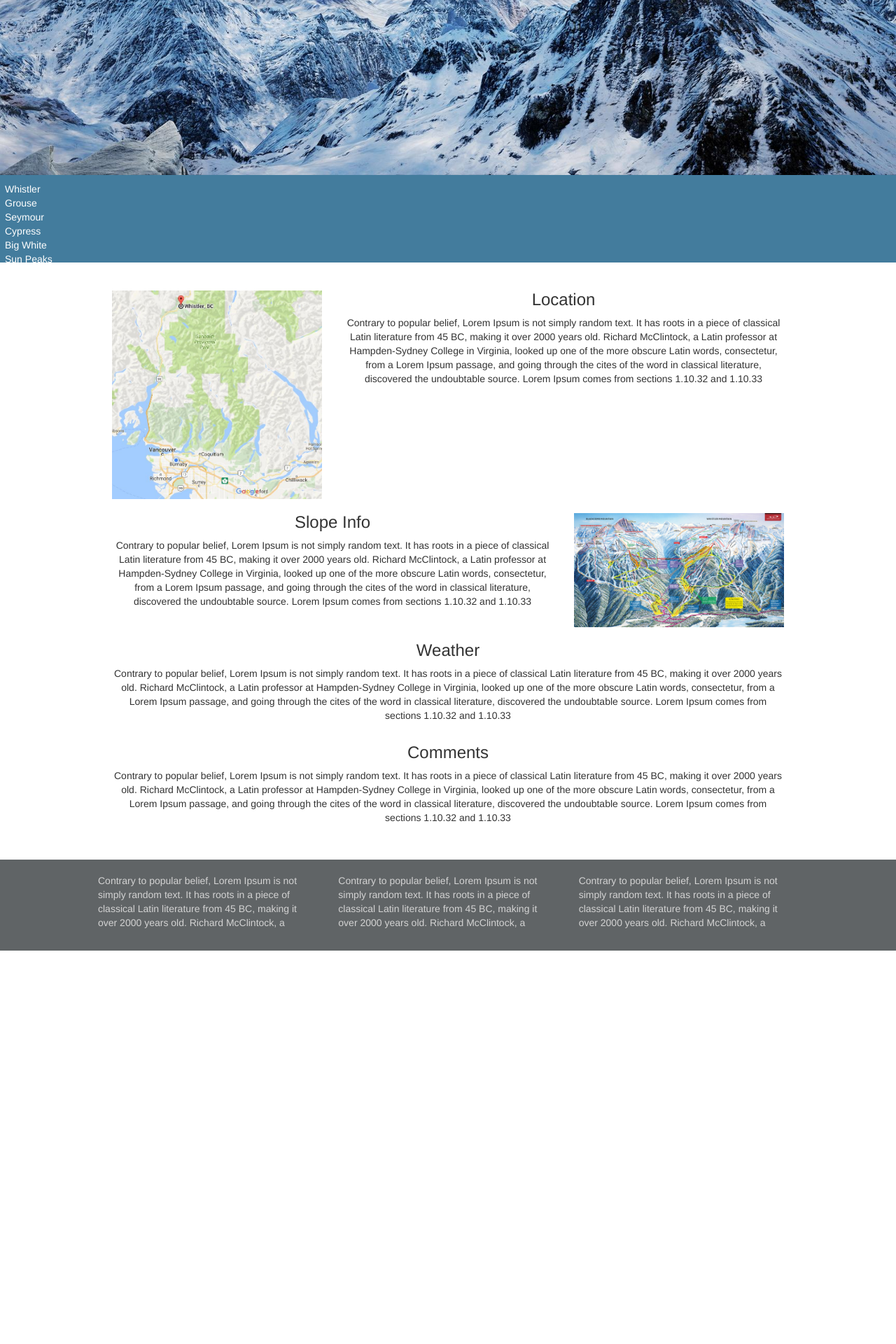
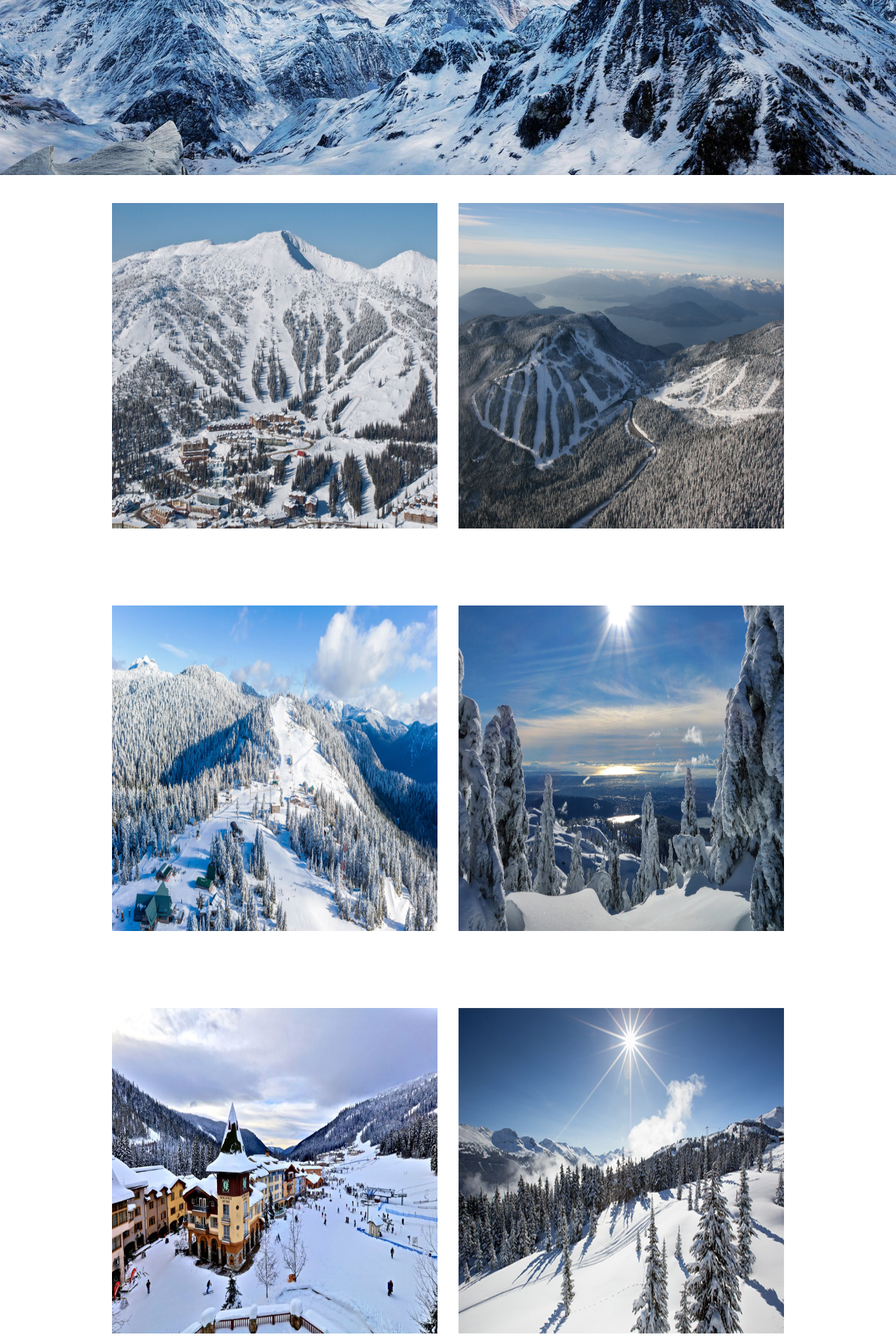
Before and after one commit to jmkim2392/G3_BCBoarding, a PHP site: page /slopes.html in a window 1280 px wide. Shown: the part 595-2515 px from the top of the page at 70% size. Before the commit the page ends 1953 px from the top, so only its background shows below. Run offline with PHP 8.4, Linux system fonts and the light colour scheme; some libraries are stand-ins or nearby versions.

Commit message:
changed Slopes page

```diff
--- a/Style/base.css
+++ b/Style/base.css
@@ -342,6 +342,26 @@ background-color: white;
     height: auto;
 }
 
+.SlopesCard img {
+    height:465px;
+    width:465px;
+}
+.SlopesCard .SlopesText {
+    position: relative;
+    visibility: hidden;
+    bottom:430px;
+    font-size: 4em;
+    background-color:white;
+    opacity:1;
+}
+
+.SlopesCard:hover img {
+    opacity: 0.3;
+}
+.SlopesCard:hover .SlopesText {
+    visibility:visible;
+    opacity: 1;
+}
 
 /* Forum Page */
 
--- a/slopes.html
+++ b/slopes.html
@@ -56,44 +56,27 @@
     <!-- div header-->
     <div class="bannerSlopes"></div>
 
-    <div class="subNavbar">
-        <ul>
-            <li><a href="">Whistler</a></li>
-            <li><a href="">Grouse</a></li>
-            <li><a href="">Seymour</a></li>
-            <li><a href="">Cypress</a></li>
-            <li><a href="">Big White</a></li>
-            <li><a href="">Sun Peaks</a></li>
-        </ul>
-    </div>
     <!-- content middle -->
     <div class="contentMid">
         <div class="row">
-            <div class="col-md-4"> <img class="Location img-fluid" src="Images/toWhistler.JPG" alt="LocationMap"> </div>
-            <div class="col-md-8">
-                <h3>Location</h3>
-                <p> Contrary to popular belief, Lorem Ipsum is not simply random text. It has roots in a piece of classical Latin literature from 45 BC, making it over 2000 years old. Richard McClintock, a Latin professor at Hampden-Sydney College in Virginia, looked up one of the more obscure Latin words, consectetur, from a Lorem Ipsum passage, and going through the cites of the word in classical literature, discovered the undoubtable source. Lorem Ipsum comes from sections 1.10.32 and 1.10.33 </p>
+            <div class="col-md-6  SlopesCard">
+                <img class="Location img-fluid" src="Images/Slopes/BigWhite.jpg" alt="LocationMap">
+                <p class="SlopesText">Big White</p>
             </div>
+            <div class="col-md-6  SlopesCard"> <img class="Location img-fluid" src="Images/Slopes/Cypress1.jpg" alt="LocationMap">
+            <p class="SlopesText">Cypress</p></div>
+
         </div>
         <div class="row">
-            <div class="col-md-8">
-                <h3>Slope Info</h3>
-                <p> Contrary to popular belief, Lorem Ipsum is not simply random text. It has roots in a piece of classical Latin literature from 45 BC, making it over 2000 years old. Richard McClintock, a Latin professor at Hampden-Sydney College in Virginia, looked up one of the more obscure Latin words, consectetur, from a Lorem Ipsum passage, and going through the cites of the word in classical literature, discovered the undoubtable source. Lorem Ipsum comes from sections 1.10.32 and 1.10.33 </p>
-            </div>
-            <div class="col-md-4"> <img class="Slopes img-fluid" src="Images/whistlermap.jpg" alt="Whistler Slopes"> </div>
+            <div class="col-md-6 SlopesCard"> <img class="Location img-fluid" src="Images/Slopes/Grouse.png" alt="LocationMap"> <p class="SlopesText">Grouse</p></div>
+           <div class="col-md-6 SlopesCard"> <img class="Location img-fluid" src="Images/Slopes/Seymour.jpg" alt="LocationMap"> <p class="SlopesText">Seymour</p></div>
+
         </div>
         <div class="row">
-            <div class="col-md-12">
-                <h3>Weather</h3>
-                <p> Contrary to popular belief, Lorem Ipsum is not simply random text. It has roots in a piece of classical Latin literature from 45 BC, making it over 2000 years old. Richard McClintock, a Latin professor at Hampden-Sydney College in Virginia, looked up one of the more obscure Latin words, consectetur, from a Lorem Ipsum passage, and going through the cites of the word in classical literature, discovered the undoubtable source. Lorem Ipsum comes from sections 1.10.32 and 1.10.33 </p>
-            </div>
+         <div class="col-md-6 SlopesCard"> <img class="Location img-fluid" src="Images/Slopes/SunPeaks1.jpg" alt="LocationMap"><p class="SlopesText">Sun Peaks</p> </div>
+            <div class="col-md-6 SlopesCard"> <img class="Location img-fluid" src="Images/Slopes/Whistler1.jpg" alt="LocationMap"><p class="SlopesText">Whistler</p> </div>
         </div>
-        <div class="row">
-            <div class="col-md-12">
-                <h3>Comments</h3>
-                <p> Contrary to popular belief, Lorem Ipsum is not simply random text. It has roots in a piece of classical Latin literature from 45 BC, making it over 2000 years old. Richard McClintock, a Latin professor at Hampden-Sydney College in Virginia, looked up one of the more obscure Latin words, consectetur, from a Lorem Ipsum passage, and going through the cites of the word in classical literature, discovered the undoubtable source. Lorem Ipsum comes from sections 1.10.32 and 1.10.33 </p>
-            </div>
-        </div>
+
     </div>
     <!-- footer -->
     <div class="footer">
```
Also changed, not shown: Images/Slopes/BigWhite.jpg (added), Images/Slopes/BigWhiteTrail.jpg (added), Images/Slopes/Cypress1.jpg (added), Images/Slopes/Cypress2.jpg (added), Images/Slopes/CypressTrail.jpg (added), Images/Slopes/Grouse.png (added), Images/Slopes/GrouseTrail.PNG (added), Images/Slopes/Seymour.jpg (added), Images/Slopes/SeymourTrail.jpg (added), Images/Slopes/SunPeaks1.jpg (added), Images/Slopes/SunPeaks2.jpg (added), Images/Slopes/Whistler1.jpg (added), 3 other files.
